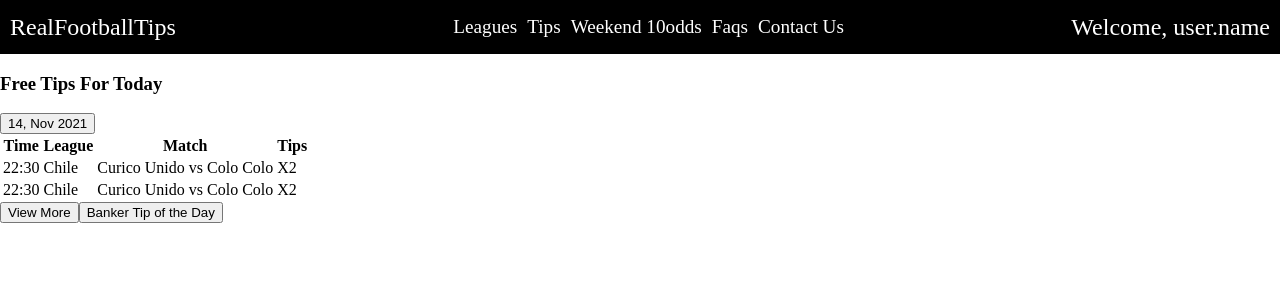
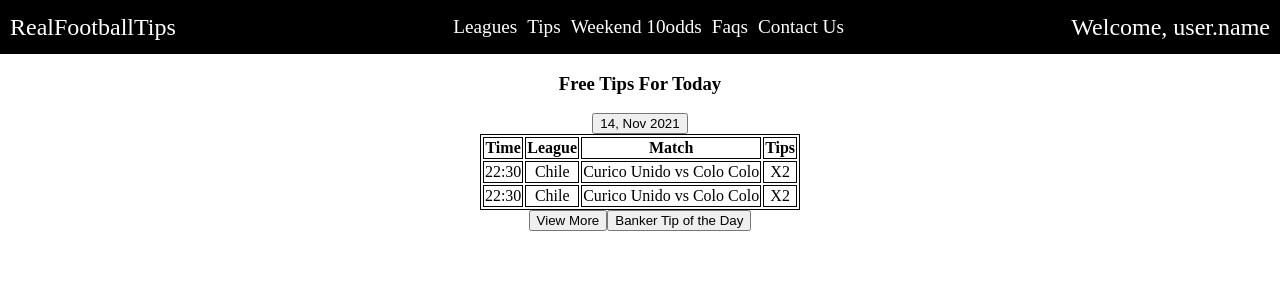
Before and after one commit to diamond-nicholas/football_tip, a React (Create React App) app: page / in a window 1280 px wide. Shown: the top 300 px of the page. Built offline with nearby package versions, Linux system fonts and the light colour scheme.

Commit message:
add basic style and arrangement to newtip component

```diff
--- a/src/Components/NewTips.js
+++ b/src/Components/NewTips.js
@@ -1,12 +1,14 @@
 import React from 'react';
+import('../Styles/NewTips.css');
 
 const NewTips = () => {
   return (
     <div>
-      <article>
+      <article className='tips-header'>
         <h3>Free Tips For Today</h3>
         <button>14, Nov 2021 </button>
       </article>
+      <div className='fixtures'>
         <table>
           <tr>
             <th>Time</th>
@@ -27,7 +29,8 @@ const NewTips = () => {
             <td>X2</td>
           </tr>
         </table>
-      <aside>
+      </div>
+      <aside className='urls'>
         <button>View More</button>
         <button>Banker Tip of the Day</button>
       </aside>
--- /dev/null
+++ b/src/Styles/NewTips.css
@@ -0,0 +1,24 @@
+.tips-header {
+  display: flex;
+  flex-direction: column;
+  justify-content: center;
+  align-items: center;
+}
+
+.fixtures {
+  display: flex;
+  justify-content: center;
+  text-align: center;
+}
+
+table,
+th,
+td {
+  border: 1px solid black;
+}
+
+.urls {
+  display: flex;
+  justify-content: center;
+  align-items: center;
+}
```
Lines whose indentation alone changed are shown as unchanged.
